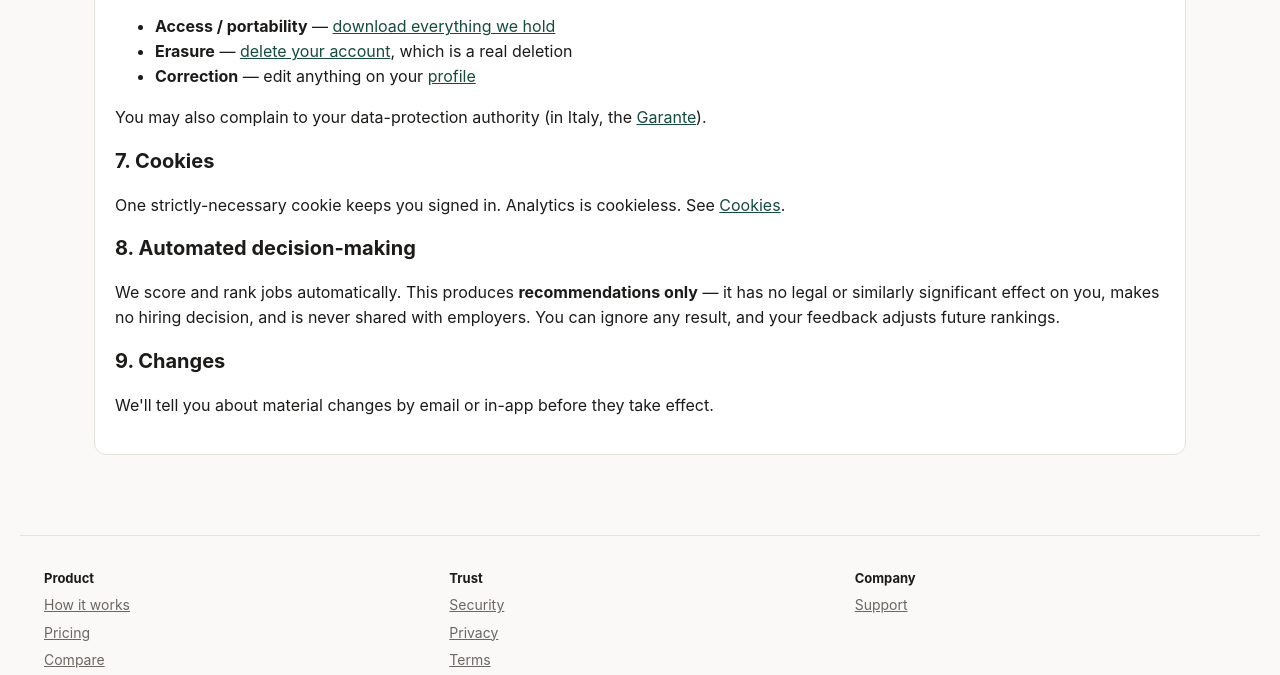
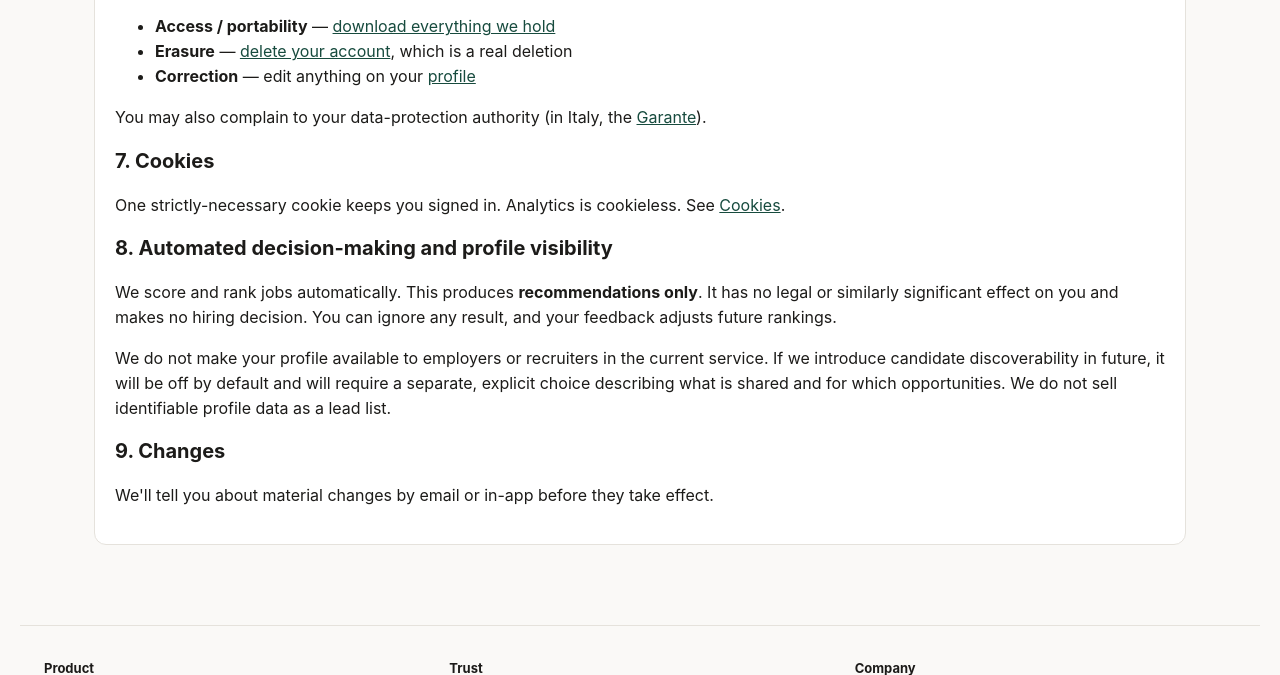
Before and after one commit to ettore-strapazzon/jbhntr, a Python web app: template web/app/templates/legal/privacy.html in a window 1280 px wide. Shown: the part 1278-1953 px from the top of the page. Run offline with Jinja, Linux system fonts and the light colour scheme; the template is opened without the code that fills it, so the values that code supplies are empty; some libraries are stand-ins or nearby versions.

Commit message:
Align privacy and terms with positioning (Guide v2, TRUST-001/002/003)
- TRUST-001 privacy: replace the absolute "never shared with employers" with
  the honest current + future-opt-in wording — no employer/recruiter browsing
  today; any future candidate discoverability is off by default and requires a
  separate explicit choice; identifiable profile data is not sold as a lead list.
- TRUST-002 terms: plan facts from config (complete searches, CV drafts,
  cover-letter draft); Premium not for sale while payments are disabled and no
  price promised; any future paid fair-use ceiling disclosed before purchase;
  AI drafts and match scores require review; listings may be stale, verify at
  source. Removes the "unlimited" plan language.
- TRUST-003 security page already links /privacy /terms /cookies and carries the
  maintenance comment; add tests locking the trust wording and those links.

Legal text still needs professional review before charging or recruiter work;
this only aligns obvious contradictions.

Co-Authored-By: Claude Opus 4.8 <noreply@anthropic.com>

```diff
--- a/web/app/templates/legal/privacy.html
+++ b/web/app/templates/legal/privacy.html
@@ -68,11 +68,14 @@
 <p>One strictly-necessary cookie keeps you signed in. Analytics is cookieless.
   See <a href="/cookies">Cookies</a>.</p>
 
-<h2>8. Automated decision-making</h2>
-<p>We score and rank jobs automatically. This produces <b>recommendations only</b> — it
-  has no legal or similarly significant effect on you, makes no hiring decision, and is
-  never shared with employers. You can ignore any result, and your feedback adjusts
-  future rankings.</p>
+<h2>8. Automated decision-making and profile visibility</h2>
+<p>We score and rank jobs automatically. This produces <b>recommendations only</b>. It
+  has no legal or similarly significant effect on you and makes no hiring decision. You
+  can ignore any result, and your feedback adjusts future rankings.</p>
+<p>We do not make your profile available to employers or recruiters in the current
+  service. If we introduce candidate discoverability in future, it will be off by default
+  and will require a separate, explicit choice describing what is shared and for which
+  opportunities. We do not sell identifiable profile data as a lead list.</p>
 
 <h2>9. Changes</h2>
 <p>We'll tell you about material changes by email or in-app before they take effect.</p>
```
Also changed, not shown: tests/test_web.py (+20 -0 lines), web/app/templates/legal/terms.html (+9 -7 lines).
